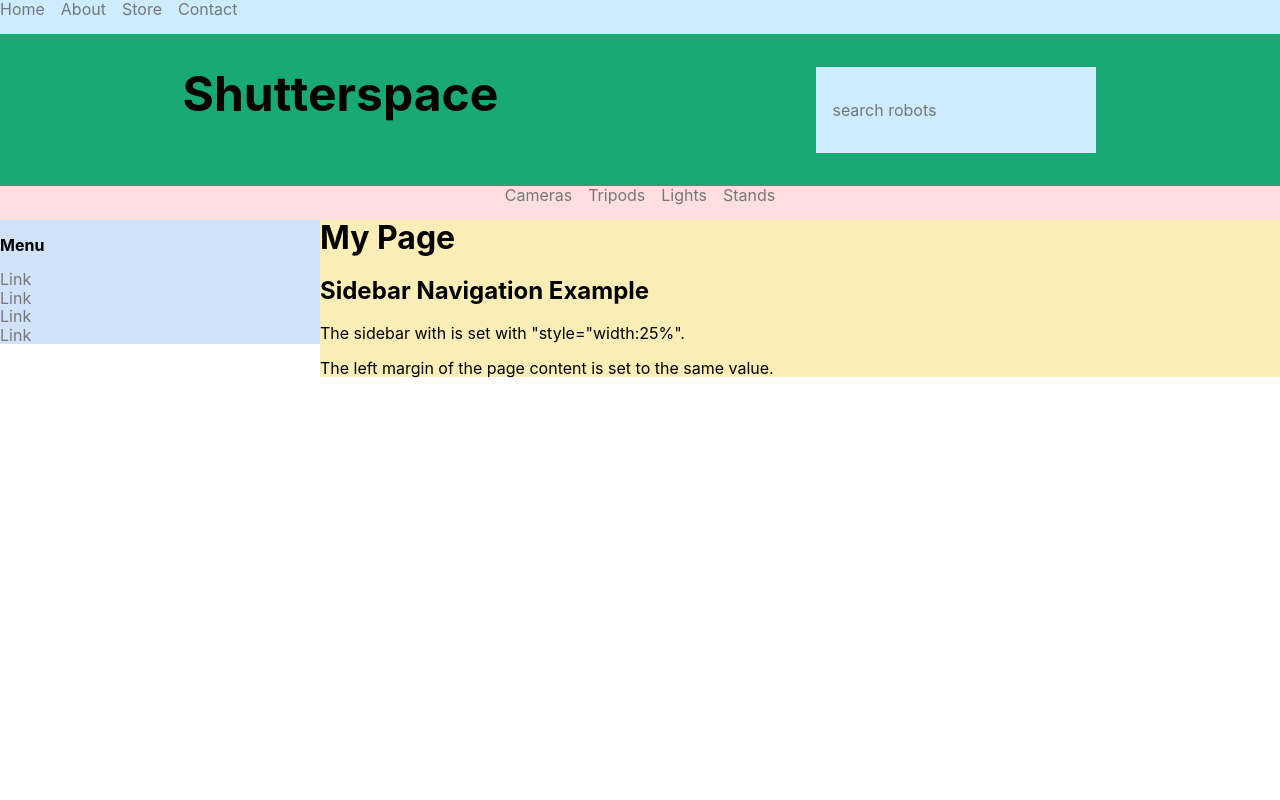
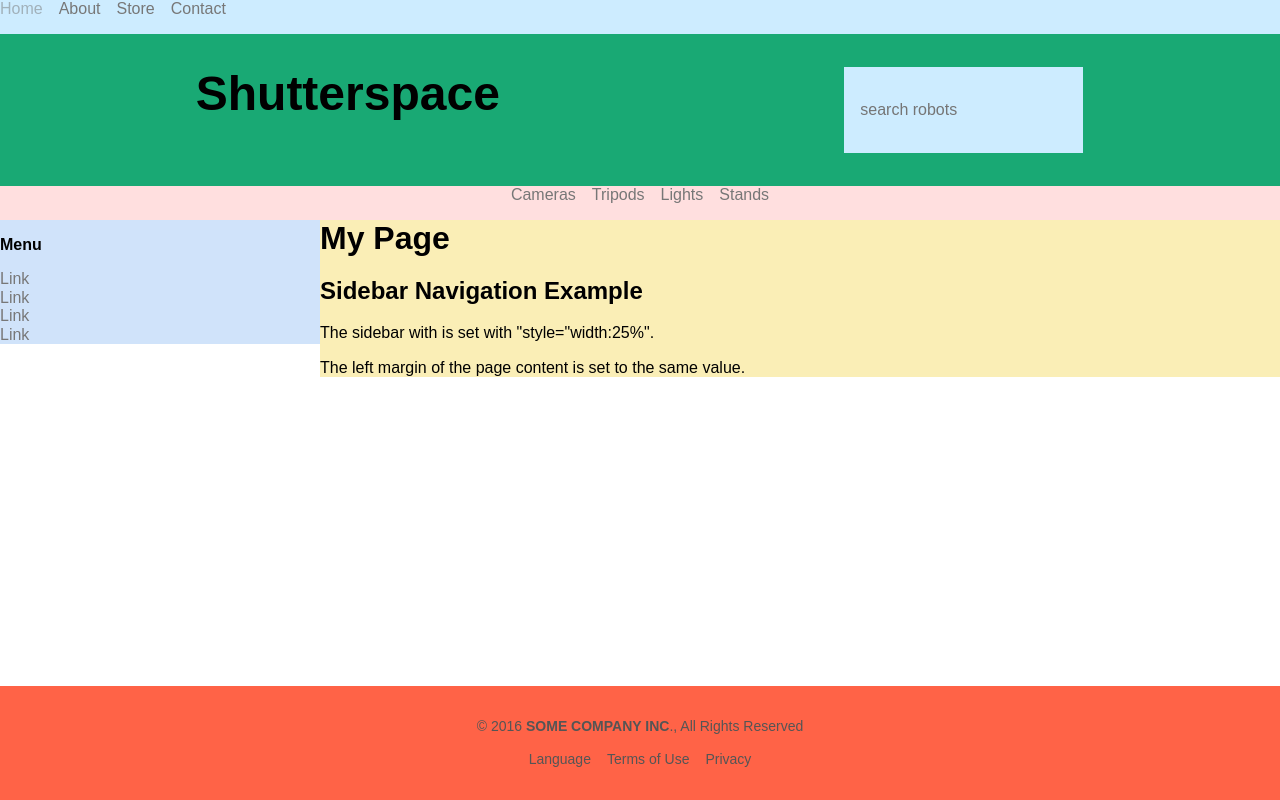
Before and after one commit to GabrielMcHugh/INFS3202-Web-App, a React (Create React App) app: page / in a window 1280 px wide. Built offline with nearby package versions, Linux system fonts and the light colour scheme.

Commit message:
added a sticky footer

```diff
--- /dev/null
+++ b/src/App.css
@@ -0,0 +1,4 @@
+.container {
+	flex: 1 0 auto;
+	padding-bottom: 10px;
+}
--- a/src/App.js
+++ b/src/App.js
@@ -1,12 +1,14 @@
 import React from 'react';
+import './App.css';
 import Header from './components/Header';
 import Nav from './components/Nav';
 import TopBar from './components/TopBar';
 import SideBar from './components/SideBar';
 
+
 function App() {
   return (
-  	<div>
+  	<div className='container'>
   		<TopBar/>
   		<Header/>
   		<Nav/>
--- /dev/null
+++ b/src/components/Footer.css
@@ -0,0 +1,6 @@
+footer {
+  flex-shrink: 0;
+  text-align: center;
+  background-color: tomato;
+  color: white;
+}
--- /dev/null
+++ b/src/components/Footer.js
@@ -0,0 +1,17 @@
+import React from 'react';
+import './Footer.css';
+
+function Footer () {
+	return (
+		<footer class="pv4 ph3 ph5-m ph6-l mid-gray">
+		  <small class="f6 db tc">© 2016 <b class="ttu">SOME COMPANY Inc</b>., All Rights Reserved</small>
+		  <div class="tc mt3">
+		    <a href="/language/" title="Language" class="f6 dib ph2 link mid-gray dim">Language</a>
+		    <a href="/terms/"    title="Terms" class="f6 dib ph2 link mid-gray dim">Terms of Use</a>
+		    <a href="/privacy/"  title="Privacy" class="f6 dib ph2 link mid-gray dim">Privacy</a>
+		  </div>
+		</footer>
+	)
+}
+
+export default Footer;
--- a/src/index.css
+++ b/src/index.css
@@ -7,6 +7,24 @@ body {
   -moz-osx-font-smoothing: grayscale;
 }
 
+html,
+body {
+  height: 100%;
+  font-family: sans-serif;
+}
+
+body {
+  margin: 0;
+  padding: 0;
+}
+
+#root {
+  display: flex;
+  flex-direction: column;
+  height: 100%;
+}
+
+
 code {
   font-family: source-code-pro, Menlo, Monaco, Consolas, 'Courier New',
     monospace;
--- a/src/index.js
+++ b/src/index.js
@@ -2,15 +2,27 @@ import React from 'react';
 import ReactDOM from 'react-dom';
 import './index.css';
 import App from './App';
+import Footer from './components/Footer';
 import * as serviceWorker from './serviceWorker';
 import 'tachyons';
 
+
 ReactDOM.render(
-  <React.StrictMode>
-    <App />
-  </React.StrictMode>,
-  document.getElementById('root')
+	<React.StrictMode>
+		<App key="1" />
+		<Footer key="2" />
+	</React.StrictMode>,
+	document.getElementById("root")
 );
+
+
+
+// ReactDOM.render(
+//   <React.StrictMode>
+//     <App />
+//   </React.StrictMode>,
+//   document.getElementById('root')
+// );
 
 // If you want your app to work offline and load faster, you can change
 // unregister() to register() below. Note this comes with some pitfalls.
```
Also changed, not shown: Kanban.txt.
